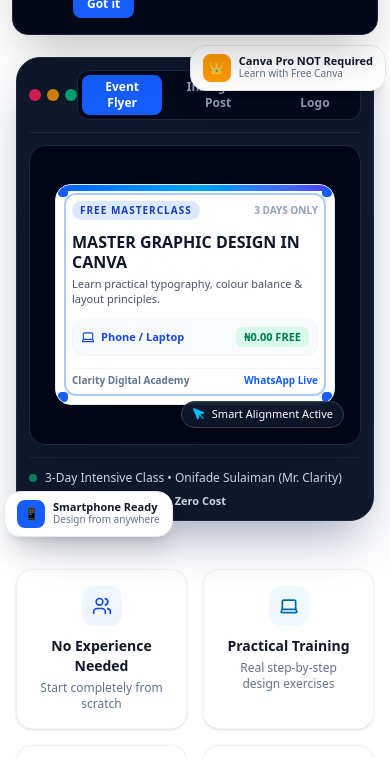
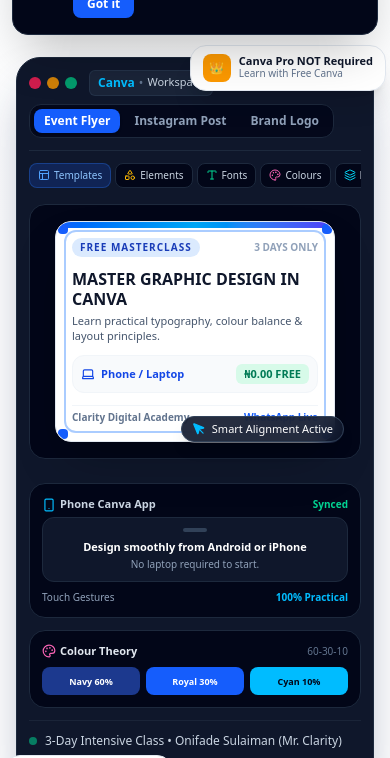
Before and after one commit to Sulaiman12356/CANVA-DESIGN, a React (Vite) app: page / in a window 390 px wide. Shown: the part 797-1555 px from the top of the page. Built offline with nearby package versions, Linux system fonts and the light colour scheme; no server answers; the database is empty.

Commit message:
refactor: update UI responsiveness and email footer
- Improve layout for workspace toolbar
- Fix curriculum accordion interaction
- Add formal closing to security emails

```diff
--- a/src/components/CanvaWorkspaceVisual.tsx
+++ b/src/components/CanvaWorkspaceVisual.tsx
@@ -35,25 +35,25 @@
       <div className="bg-slate-900 text-white rounded-3xl p-3 sm:p-5 border border-slate-800 shadow-2xl shadow-blue-950/40 relative overflow-hidden">
 
         {/* Workspace Top Toolbar */}
-        <div className="flex items-center justify-between pb-3 mb-3 border-b border-slate-800 text-xs text-slate-300">
+        <div className="flex flex-wrap items-center justify-between gap-2 pb-3 mb-3 border-b border-slate-800 text-xs text-slate-300">
           <div className="flex items-center gap-2">
             <div className="flex items-center gap-1.5">
               <span className="w-3 h-3 rounded-full bg-rose-500/80 inline-block" />
               <span className="w-3 h-3 rounded-full bg-amber-500/80 inline-block" />
               <span className="w-3 h-3 rounded-full bg-emerald-500/80 inline-block" />
             </div>
-            <div className="hidden sm:flex items-center gap-1 ml-2 px-2.5 py-1 bg-slate-800/80 rounded-md border border-slate-700/50">
+            <div className="flex items-center gap-1 ml-1 sm:ml-2 px-2 sm:px-2.5 py-1 bg-slate-800/80 rounded-md border border-slate-700/50">
               <span className="font-semibold text-sky-400">Canva</span>
               <span className="text-slate-500">•</span>
-              <span className="text-slate-300 text-[11px]">Design Workspace</span>
+              <span className="text-slate-300 text-[11px]">Workspace</span>
             </div>
           </div>
 
           {/* Interactive Project Switcher */}
-          <div className="flex items-center gap-1 bg-slate-950/80 p-1 rounded-xl border border-slate-800">
+          <div className="flex items-center gap-1 bg-slate-950/80 p-1 rounded-xl border border-slate-800 overflow-x-auto">
             <button
               onClick={() => setActiveTab('flyer')}
-              className={`px-2.5 py-1 rounded-lg text-xs font-semibold transition-all ${
+              className={`px-2.5 py-1 rounded-lg text-xs font-semibold whitespace-nowrap transition-all ${
                 activeTab === 'flyer'
                   ? 'bg-blue-600 text-white shadow-sm'
                   : 'text-slate-400 hover:text-white'
@@ -63,7 +63,7 @@
             </button>
             <button
               onClick={() => setActiveTab('social')}
-              className={`px-2.5 py-1 rounded-lg text-xs font-semibold transition-all ${
+              className={`px-2.5 py-1 rounded-lg text-xs font-semibold whitespace-nowrap transition-all ${
                 activeTab === 'social'
                   ? 'bg-blue-600 text-white shadow-sm'
                   : 'text-slate-400 hover:text-white'
@@ -73,7 +73,7 @@
             </button>
             <button
               onClick={() => setActiveTab('logo')}
-              className={`px-2.5 py-1 rounded-lg text-xs font-semibold transition-all ${
+              className={`px-2.5 py-1 rounded-lg text-xs font-semibold whitespace-nowrap transition-all ${
                 activeTab === 'logo'
                   ? 'bg-blue-600 text-white shadow-sm'
                   : 'text-slate-400 hover:text-white'
@@ -81,6 +81,30 @@
             >
               Brand Logo
             </button>
+          </div>
+        </div>
+
+        {/* Mobile Tools Quick Strip */}
+        <div className="flex sm:hidden items-center justify-between gap-1 overflow-x-auto pb-1 mb-3 text-[10px] text-slate-300 scrollbar-none">
+          <div className="flex items-center gap-1 px-2 py-1 rounded-lg bg-blue-600/20 text-blue-300 border border-blue-500/30 whitespace-nowrap">
+            <Layout className="w-3 h-3 text-blue-400 shrink-0" />
+            <span>Templates</span>
+          </div>
+          <div className="flex items-center gap-1 px-2 py-1 rounded-lg bg-slate-950 text-slate-300 border border-slate-800 whitespace-nowrap">
+            <Shapes className="w-3 h-3 text-amber-400 shrink-0" />
+            <span>Elements</span>
+          </div>
+          <div className="flex items-center gap-1 px-2 py-1 rounded-lg bg-slate-950 text-slate-300 border border-slate-800 whitespace-nowrap">
+            <Type className="w-3 h-3 text-emerald-400 shrink-0" />
+            <span>Fonts</span>
+          </div>
+          <div className="flex items-center gap-1 px-2 py-1 rounded-lg bg-slate-950 text-slate-300 border border-slate-800 whitespace-nowrap">
+            <Palette className="w-3 h-3 text-pink-400 shrink-0" />
+            <span>Colours</span>
+          </div>
+          <div className="flex items-center gap-1 px-2 py-1 rounded-lg bg-slate-950 text-slate-300 border border-slate-800 whitespace-nowrap">
+            <Layers className="w-3 h-3 text-cyan-400 shrink-0" />
+            <span>Layers</span>
           </div>
         </div>
 
@@ -215,8 +239,8 @@
             </div>
           </div>
 
-          {/* Right Mobile Preview & Color Swatches */}
-          <div className="hidden sm:flex col-span-3 flex-col gap-3">
+          {/* Right Mobile Preview & Color Swatches - Visible on all devices */}
+          <div className="col-span-12 sm:col-span-3 grid grid-cols-1 sm:grid-cols-1 gap-3 mt-3 sm:mt-0">
 
             {/* Smartphone Companion Mockup */}
             <div className="bg-slate-950 p-3 rounded-2xl border border-slate-800 flex-1 flex flex-col justify-between">
--- a/src/components/Curriculum.tsx
+++ b/src/components/Curriculum.tsx
@@ -23,7 +23,7 @@
   const [activeDay, setActiveDay] = useState<number>(1);
 
   const handleDaySelect = (dayNum: number) => {
-    setActiveDay(activeDay === dayNum ? 0 : dayNum);
+    setActiveDay(dayNum);
     trackViewContent(`Curriculum Day ${dayNum}`);
   };
 
```
Also changed, not shown: 1 other file (tests, documents, lock files or other folders).
